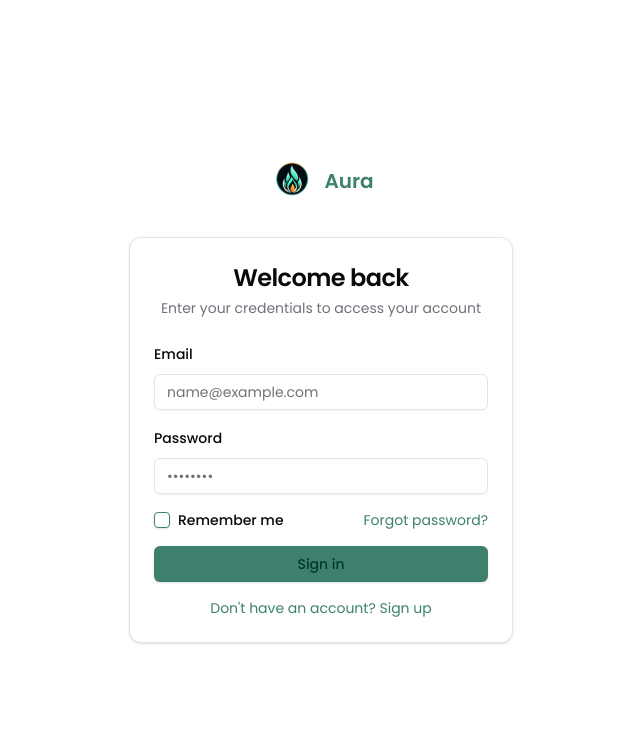
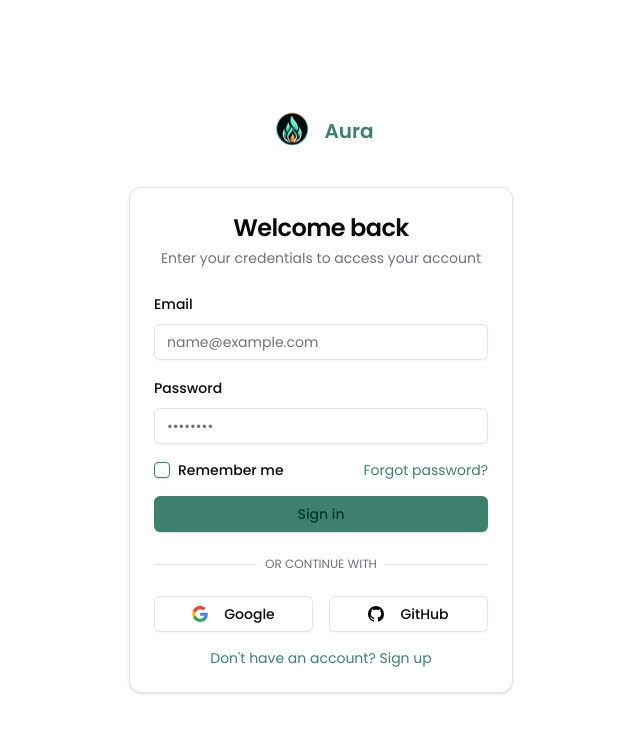
Before and after one commit to xhide341/astra-ai, a Next.js app: page /login in a window 1280 px wide. Shown: the top 732 px of the page, without its empty margins (319-959 px from the left). Built offline with nearby package versions, Linux system fonts and the light colour scheme.

Commit message:
feat: add github and google auth providers

```diff
--- a/app/(auth)/login/page.tsx
+++ b/app/(auth)/login/page.tsx
@@ -10,6 +10,8 @@
 import { Label } from "@/components/ui/label";
 import Link from "next/link";
 import { Checkbox } from "@/components/ui/checkbox"
+import { SocialLoginButtons } from "@/components/auth/social-login-buttons"
+import { Separator } from "@/components/ui/separator"
 
 export default function LoginPage() {
   return (
@@ -57,6 +59,21 @@
               Sign in
             </Button>
           </form>
+          <div className="mt-6">
+            <div className="relative">
+              <div className="absolute inset-0 flex items-center">
+                <Separator />
+              </div>
+              <div className="relative flex justify-center text-xs uppercase">
+                <span className="bg-background px-2 text-muted-foreground">
+                  Or continue with
+                </span>
+              </div>
+            </div>
+            <div className="mt-6">
+              <SocialLoginButtons />
+            </div>
+          </div>
           <div className="mt-4 text-center text-sm">
             <Link
               className="text-primary hover:underline"
--- a/app/(auth)/register/page.tsx
+++ b/app/(auth)/register/page.tsx
@@ -9,6 +9,8 @@
 import { Input } from "@/components/ui/input";
 import { Label } from "@/components/ui/label";
 import Link from "next/link";
+import { SocialLoginButtons } from "@/components/auth/social-login-buttons";
+import { Separator } from "@/components/ui/separator";
 import { Checkbox } from "@/components/ui/checkbox";
 
 export default function RegisterPage() {
@@ -76,6 +78,21 @@
           <Button className="w-full" type="submit">
             Create account
           </Button>
+          <div className="mt-6">
+            <div className="relative">
+              <div className="absolute inset-0 flex items-center">
+                <Separator />
+              </div>
+              <div className="relative flex justify-center text-xs uppercase">
+                <span className="bg-background px-2 text-muted-foreground">
+                  Or continue with
+                </span>
+              </div>
+            </div>
+            <div className="mt-6">
+              <SocialLoginButtons />
+            </div>
+          </div>
           <div className="text-center text-sm">
             <Link
               className="text-primary hover:underline"
--- /dev/null
+++ b/components/auth/social-login-buttons.tsx
@@ -0,0 +1,20 @@
+"use client";
+
+import { Button } from "@/components/ui/button";
+import { GitHubLogo } from "@/components/icons/github-logo";
+import { GoogleLogo } from "@/components/icons/google-logo";
+
+export function SocialLoginButtons() {
+  return (
+    <div className="grid grid-cols-2 gap-4">
+      <Button variant="outline" className="w-full">
+        <GoogleLogo className="mr-2 h-4 w-4" />
+        Google
+      </Button>
+      <Button variant="outline" className="w-full">
+        <GitHubLogo className="mr-2 h-4 w-4" />
+        GitHub
+      </Button>
+    </div>
+  )
+}
--- /dev/null
+++ b/components/icons/github-logo.tsx
@@ -0,0 +1,12 @@
+export function GitHubLogo({ className }: { className?: string }) {
+  return (
+    <svg
+      xmlns="http://www.w3.org/2000/svg"
+      viewBox="0 0 24 24"
+      className={className}
+      fill="currentColor"
+    >
+      <path d="M12 0C5.37 0 0 5.37 0 12c0 5.31 3.435 9.795 8.205 11.385.6.105.825-.255.825-.57 0-.285-.015-1.23-.015-2.235-3.015.555-3.795-.735-4.035-1.41-.135-.345-.72-1.41-1.23-1.695-.42-.225-1.02-.78-.015-.795.945-.015 1.62.87 1.845 1.23 1.08 1.815 2.805 1.305 3.495.99.105-.78.42-1.305.765-1.605-2.67-.3-5.46-1.335-5.46-5.925 0-1.305.465-2.385 1.23-3.225-.12-.3-.54-1.53.12-3.18 0 0 1.005-.315 3.3 1.23.96-.27 1.98-.405 3-.405s2.04.135 3 .405c2.295-1.56 3.3-1.23 3.3-1.23.66 1.65.24 2.88.12 3.18.765.84 1.23 1.905 1.23 3.225 0 4.605-2.805 5.625-5.475 5.925.435.375.81 1.095.81 2.22 0 1.605-.015 2.895-.015 3.3 0 .315.225.69.825.57A12.02 12.02 0 0024 12c0-6.63-5.37-12-12-12z" />
+    </svg>
+  )
+}
--- /dev/null
+++ b/components/icons/google-logo.tsx
@@ -0,0 +1,26 @@
+export function GoogleLogo({ className }: { className?: string }) {
+  return (
+    <svg
+      xmlns="http://www.w3.org/2000/svg"
+      viewBox="0 0 24 24"
+      className={className}
+    >
+      <path
+        fill="#4285F4"
+        d="M23.745 12.27c0-.79-.07-1.54-.19-2.27h-11.3v4.51h6.47c-.29 1.48-1.14 2.73-2.4 3.58v3h3.86c2.26-2.09 3.56-5.17 3.56-8.82z"
+      />
+      <path
+        fill="#34A853"
+        d="M12.255 24c3.24 0 5.95-1.08 7.93-2.91l-3.86-3c-1.08.72-2.45 1.16-4.07 1.16-3.13 0-5.78-2.11-6.73-4.96h-3.98v3.09C3.515 21.3 7.565 24 12.255 24z"
+      />
+      <path
+        fill="#FBBC05"
+        d="M5.525 14.29c-.25-.72-.38-1.49-.38-2.29s.14-1.57.38-2.29V6.62h-3.98a11.86 11.86 0 000 10.76l3.98-3.09z"
+      />
+      <path
+        fill="#EA4335"
+        d="M12.255 4.75c1.77 0 3.35.61 4.6 1.8l3.42-3.42C18.205 1.19 15.495 0 12.255 0c-4.69 0-8.74 2.7-10.71 6.62l3.98 3.09c.95-2.85 3.6-4.96 6.73-4.96z"
+      />
+    </svg>
+  )
+}
--- a/components/ui/checkbox.tsx
+++ b/components/ui/checkbox.tsx
@@ -1,8 +1,8 @@
 "use client"
 
-import * as React from "react"
-import * as CheckboxPrimitive from "@radix-ui/react-checkbox"
-import { Check } from "lucide-react"
+import * as React from "react";
+import * as CheckboxPrimitive from "@radix-ui/react-checkbox";
+import { Check } from "lucide-react";
 
 import { cn } from "@/lib/utils"
 
--- /dev/null
+++ b/components/ui/separator.tsx
@@ -0,0 +1,31 @@
+"use client"
+
+import * as React from "react"
+import * as SeparatorPrimitive from "@radix-ui/react-separator"
+
+import { cn } from "@/lib/utils"
+
+const Separator = React.forwardRef<
+  React.ElementRef<typeof SeparatorPrimitive.Root>,
+  React.ComponentPropsWithoutRef<typeof SeparatorPrimitive.Root>
+>(
+  (
+    { className, orientation = "horizontal", decorative = true, ...props },
+    ref
+  ) => (
+    <SeparatorPrimitive.Root
+      ref={ref}
+      decorative={decorative}
+      orientation={orientation}
+      className={cn(
+        "shrink-0 bg-border",
+        orientation === "horizontal" ? "h-[1px] w-full" : "h-full w-[1px]",
+        className
+      )}
+      {...props}
+    />
+  )
+)
+Separator.displayName = SeparatorPrimitive.Root.displayName
+
+export { Separator }
--- a/package.json
+++ b/package.json
@@ -12,10 +12,11 @@
     "@phosphor-icons/react": "^2.1.7",
     "@radix-ui/react-checkbox": "^1.1.2",
     "@radix-ui/react-label": "^2.1.0",
+    "@radix-ui/react-separator": "^1.1.0",
     "@radix-ui/react-slot": "^1.1.0",
     "class-variance-authority": "^0.7.1",
     "clsx": "^2.1.1",
-    "lucide-react": "^0.465.0",
+    "lucide-react": "^0.468.0",
     "motion": "12.0.0-alpha.2",
     "next": "15.0.3",
     "react": "19.0.0-rc-66855b96-20241106",
```
Also changed, not shown: 1 other file (tests, documents, lock files or other folders).
